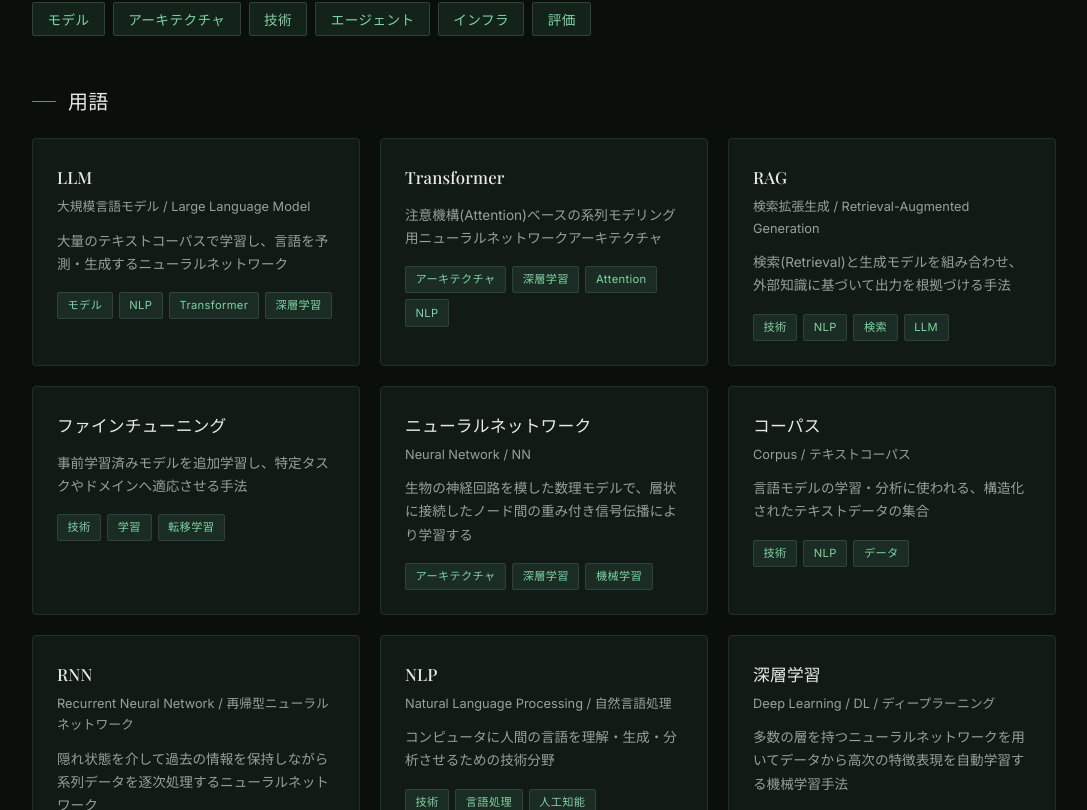
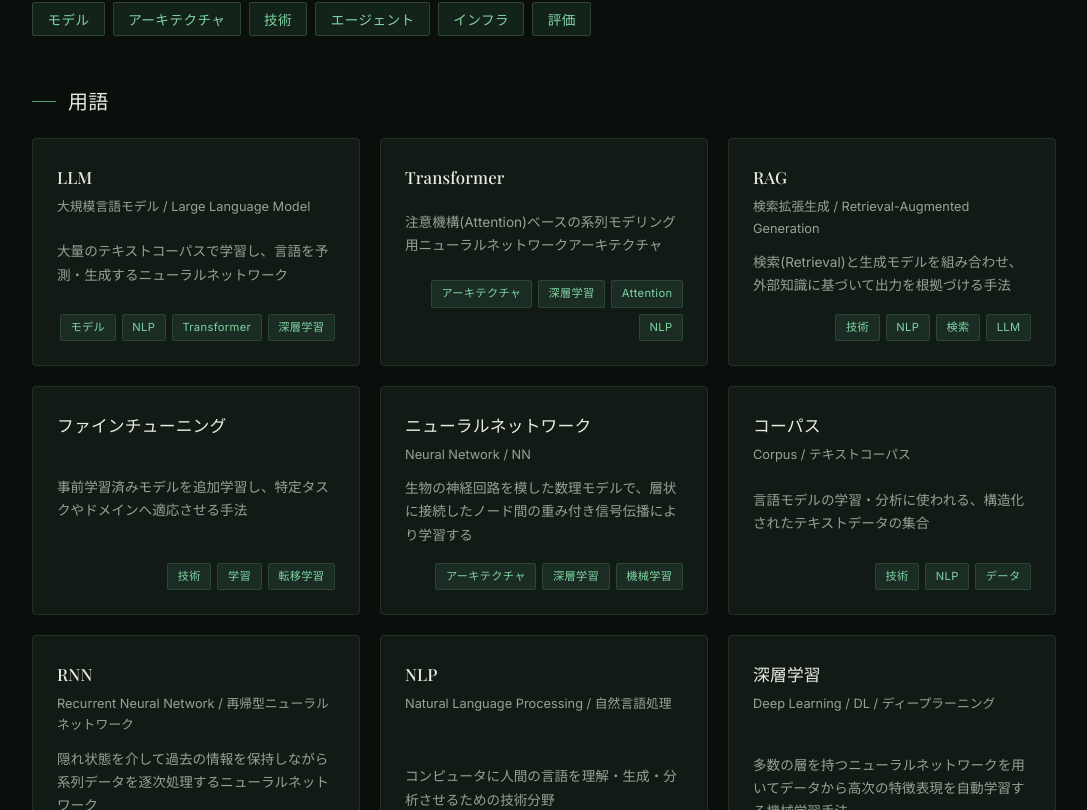
Before and after one commit to reload-co-jp/re-reference-ai, a Next.js app: page / in a window 1280 px wide. Shown: the part 630-1440 px from the top of the page, without its empty margins (96-1183 px from the left). Built offline with nearby package versions, Linux system fonts and the light colour scheme.

Commit message:
Modify card layout

```diff
--- a/components/term/term-card.tsx
+++ b/components/term/term-card.tsx
@@ -10,6 +10,14 @@ export const TermCard: FC<{ term: TermSummaryCard }> = ({ term }) => (
     style={{ color: "inherit", textDecoration: "none" }}
   >
     <Card className="term-card" style={{ height: "100%" }}>
+      <div
+        style={{
+          display: "flex",
+          flexDirection: "column",
+          height: "100%",
+          justifyContent: "space-between",
+        }}
+      >
         <div>
           <h3 style={{ fontSize: "1.05rem", margin: 0 }}>{term.name}</h3>
           {term.aliases && term.aliases.length > 0 && (
@@ -33,12 +41,21 @@ export const TermCard: FC<{ term: TermSummaryCard }> = ({ term }) => (
         >
           {term.tagline}
         </p>
-      <div style={{ display: "flex", flexWrap: "wrap", gap: ".375rem" }}>
+        <div
+          style={{
+            display: "flex",
+            flexWrap: "wrap",
+            gap: ".375rem",
+            justifyContent: "right",
+            alignContent: "flex-end",
+          }}
+        >
           <Badge>{term.category}</Badge>
           {term.tags.map((tag) => (
             <Badge key={tag}>{tag}</Badge>
           ))}
         </div>
+      </div>
     </Card>
   </Link>
 )
```
Lines whose indentation alone changed are shown as unchanged.
